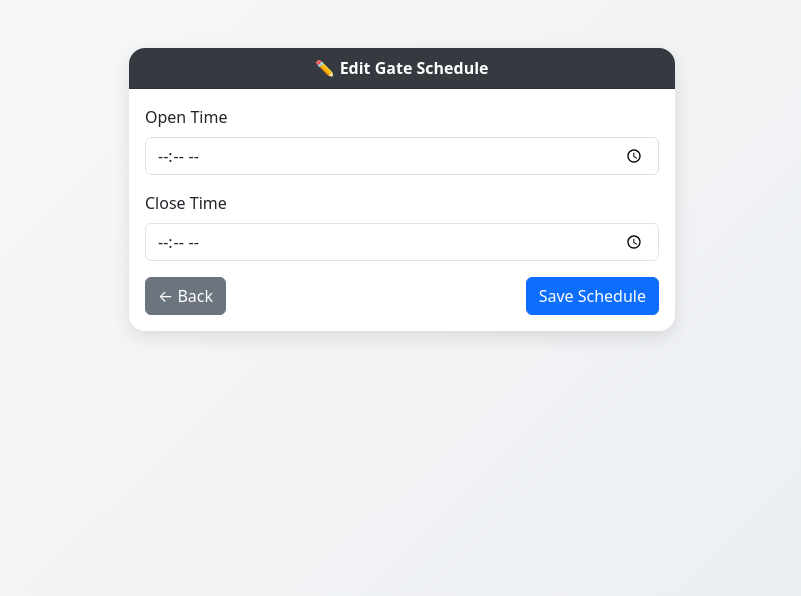
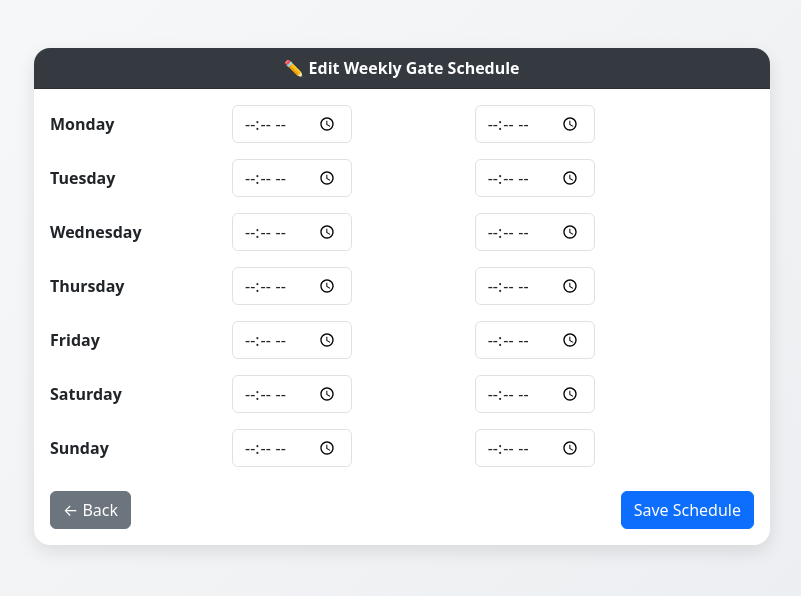
Before and after one commit to attohx/automatic-door-project, a Flask app: page /edit_schedule in a window 1280 px wide. Shown: the top 596 px of the page, without its empty margins (238-1039 px from the left). Run offline with Flask 3, Linux system fonts and the light colour scheme; the visitor is signed in with stand-in values (Sample User, id 1).

Commit message:
dash updates and fixed schedules

```diff
--- a/app.py
+++ b/app.py
@@ -5,14 +5,16 @@ from weather import get_weather
 import state
 import logs_db
 import db_setup
-import heat_lamp_state  # new heat lamp state manager
-import schedule_db  # upgraded schedule manager
+import heat_lamp_state  # Heat lamp state manager
+import schedule_db      # Weekly schedule manager
+from datetime import datetime
 
 app = Flask(__name__)
 app.config.update(EMAIL)
 app.secret_key = SECRET_KEY
 mail.init_app(app)
 
+# Initialize DB
 dbstart = db_setup.kreatedb()
 
 # -------------------- LOGIN SYSTEM --------------------
@@ -52,26 +54,26 @@ def dashboard():
     try:
         dbstart
     except:
-        print("Error. Database could not be created")
-    finally:
-        gate_status = state.get_state()
+        print("Error: Database could not be created")
 
-        # Use session city if available, else default from config
-        city = session.get("weather_city", None)
-        weather = get_weather(city)
+    gate_status = state.get_state()
+    lamp_status = heat_lamp_state.get_state()
 
-        recent_logs = logs_db.read_logs(10)
+    # Weather location from session
+    city = session.get("weather_city", None)
+    weather = get_weather(city)
 
-        # ✅ Load full weekly schedule
-        schedule = schedule_db.get_schedule()
+    recent_logs = logs_db.read_logs(10)
+    schedule = schedule_db.get_schedule()
 
-        return render_template(
-            "dashboard.html",
-            gate_status=gate_status,
-            weather=weather,
-            logs=recent_logs,
-            schedule=schedule
-        )
+    return render_template(
+        "dashboard.html",
+        gate_status=gate_status,
+        lamp_status=lamp_status,
+        weather=weather,
+        logs=recent_logs,
+        schedule=schedule
+    )
 
 
 # -------------------- WEATHER SETTINGS --------------------
@@ -87,7 +89,6 @@ def set_city():
         flash("City cannot be empty", "danger")
         return redirect(url_for("dashboard"))
 
-    # Save selected city in session
     session["weather_city"] = city
     flash(f"Weather location updated to {city}", "success")
     return redirect(url_for("dashboard"))
@@ -101,7 +102,8 @@ def open_gate():
         return redirect(url_for("login"))
 
     if state.get_state() == "OPEN":
-        return "Gate is already Open!"
+        flash("Gate is already OPEN!", "info")
+        return redirect(url_for("dashboard"))
 
     state.set_state("OPEN")
     logs_db.log_action("OPENED", session["username"])
@@ -115,12 +117,14 @@ def close_gate():
         return redirect(url_for("login"))
 
     if state.get_state() == "CLOSED":
-        return "Gate is already Closed!"
+        flash("Gate is already CLOSED!", "info")
+        return redirect(url_for("dashboard"))
 
     state.set_state("CLOSED")
     logs_db.log_action("CLOSED", session["username"])
     send_email("Poultry Gate Closed 🔴", "The poultry gate has been closed.", [TO_EMAIL])
     return redirect(url_for("dashboard"))
+
 
 # -------------------- HEAT LAMP CONTROLS --------------------
 
@@ -130,12 +134,14 @@ def lamp_on():
         return redirect(url_for("login"))
 
     if heat_lamp_state.get_state() == "ON":
-        return "Heat Lamp is already ON!"
+        flash("Heat Lamp is already ON!", "info")
+        return redirect(url_for("dashboard"))
 
     heat_lamp_state.set_state("ON")
     logs_db.log_action("HEAT LAMP ON", session["username"])
     send_email("Heat Lamp Turned ON 🔥", "The heat lamp has been switched ON.", [TO_EMAIL])
     return redirect(url_for("dashboard"))
+
 
 @app.route("/lamp/off")
 def lamp_off():
@@ -143,36 +149,14 @@ def lamp_off():
         return redirect(url_for("login"))
 
     if heat_lamp_state.get_state() == "OFF":
-        return "Heat Lamp is already OFF!"
+        flash("Heat Lamp is already OFF!", "info")
+        return redirect(url_for("dashboard"))
 
     heat_lamp_state.set_state("OFF")
     logs_db.log_action("HEAT LAMP OFF", session["username"])
     send_email("Heat Lamp Turned OFF ❄️", "The heat lamp has been switched OFF.", [TO_EMAIL])
     return redirect(url_for("dashboard"))
 
-
-
-# -------------------- EDIT SCHEDULE --------------------
-
-# @app.route("/edit_schedule/<day>", methods=["GET", "POST"])
-# def edit_schedule(day):
-#     if "username" not in session:
-#         flash("Please log in first", "warning")
-#         return redirect(url_for("login"))
-
-#     if request.method == "POST":
-#         open_time = request.form.get("open_time")
-#         close_time = request.form.get("close_time")
-
-#         if open_time and close_time:
-#             schedule_db.update_schedule(day, open_time, close_time)
-#             flash(f"Schedule updated for {day}!", "success")
-#             return redirect(url_for("dashboard"))
-#         else:
-#             flash("Please provide both open and close times", "danger")
-
-#     schedule = schedule_db.get_day_schedule(day)
-#     return render_template("edit_schedule.html", schedule=schedule, day=day)
 
 # -------------------- EDIT SCHEDULE --------------------
 
@@ -183,20 +167,19 @@ def edit_schedule():
         return redirect(url_for("login"))
 
     if request.method == "POST":
-        open_time = request.form.get("open_time")
-        close_time = request.form.get("close_time")
-
-        if not open_time or not close_time:
-            flash("Both open and close times are required.", "danger")
-            return redirect(url_for("edit_schedule"))
-
-        schedule_db.update_schedule(open_time, close_time)
-        flash("Schedule updated successfully!", "success")
+        schedule = schedule_db.get_schedule()
+        for day in schedule.keys():
+            open_time = request.form.get(f"{day}_open")
+            close_time = request.form.get(f"{day}_close")
+            if open_time and close_time:
+                schedule_db.update_schedule(day, open_time, close_time)
+        flash("Weekly schedule updated successfully!", "success")
         return redirect(url_for("dashboard"))
 
-    # Load the current schedule
+    # Load current schedule
     schedule = schedule_db.get_schedule()
     return render_template("edit_schedule.html", schedule=schedule)
+
 
 
 # -------------------- STATUS API --------------------
@@ -207,7 +190,6 @@ def status():
         return jsonify({"error": "Unauthorized"}), 403
 
     city = session.get("weather_city", None)
-
     return jsonify({
         "gate_status": state.get_state(),
         "lamp_status": heat_lamp_state.get_state(),
@@ -221,4 +203,3 @@ def status():
 
 if __name__ == "__main__":
     app.run(host="0.0.0.0", port=5000, debug=True)
-# -------------------- END OF FILE --------------------
--- a/templates/edit_schedule.html
+++ b/templates/edit_schedule.html
@@ -2,7 +2,7 @@
 <html lang="en">
 <head>
   <meta charset="UTF-8">
-  <title>Edit Gate Schedule</title>
+  <title>Edit Weekly Gate Schedule</title>
   <link href="https://cdn.jsdelivr.net/npm/bootstrap@5.3.2/dist/css/bootstrap.min.css" rel="stylesheet">
   <style>
     body {
@@ -20,29 +20,37 @@
       font-weight: 600;
       border-top-left-radius: 16px !important;
       border-top-right-radius: 16px !important;
+      text-align: center;
+    }
+    .form-time {
+      max-width: 120px;
     }
   </style>
 </head>
 <body>
-
   <div class="container py-5">
     <div class="row justify-content-center">
-      <div class="col-md-6">
+      <div class="col-md-8">
         <div class="card">
-          <div class="card-header text-center">✏️ Edit Gate Schedule</div>
+          <div class="card-header">✏️ Edit Weekly Gate Schedule</div>
           <div class="card-body">
             <form method="POST">
-              <div class="mb-3">
-                <label for="open_time" class="form-label">Open Time</label>
-                <input type="time" class="form-control" id="open_time" name="open_time"
-                       value="{{ schedule.open_time if schedule.open_time != 'Not set' else '' }}" required>
-              </div>
-              <div class="mb-3">
-                <label for="close_time" class="form-label">Close Time</label>
-                <input type="time" class="form-control" id="close_time" name="close_time"
-                       value="{{ schedule.close_time if schedule.close_time != 'Not set' else '' }}" required>
-              </div>
-              <div class="d-flex justify-content-between">
+              {% for day, times in schedule.items() %}
+                <div class="row align-items-center mb-3">
+                  <div class="col-md-3">
+                    <strong>{{ day }}</strong>
+                  </div>
+                  <div class="col-md-4">
+                    <input type="time" class="form-control form-time" name="{{ day }}_open"
+                           value="{{ times.open_time if times.open_time != 'Not set' else '' }}" required>
+                  </div>
+                  <div class="col-md-4">
+                    <input type="time" class="form-control form-time" name="{{ day }}_close"
+                           value="{{ times.close_time if times.close_time != 'Not set' else '' }}" required>
+                  </div>
+                </div>
+              {% endfor %}
+              <div class="d-flex justify-content-between mt-4">
                 <a href="/" class="btn btn-secondary">← Back</a>
                 <button type="submit" class="btn btn-primary">Save Schedule</button>
               </div>
@@ -52,6 +60,5 @@
       </div>
     </div>
   </div>
-
 </body>
 </html>
```
Also changed, not shown: templates/dashboard.html (+27 -8 lines), templates/login.html (+56 -11 lines).
